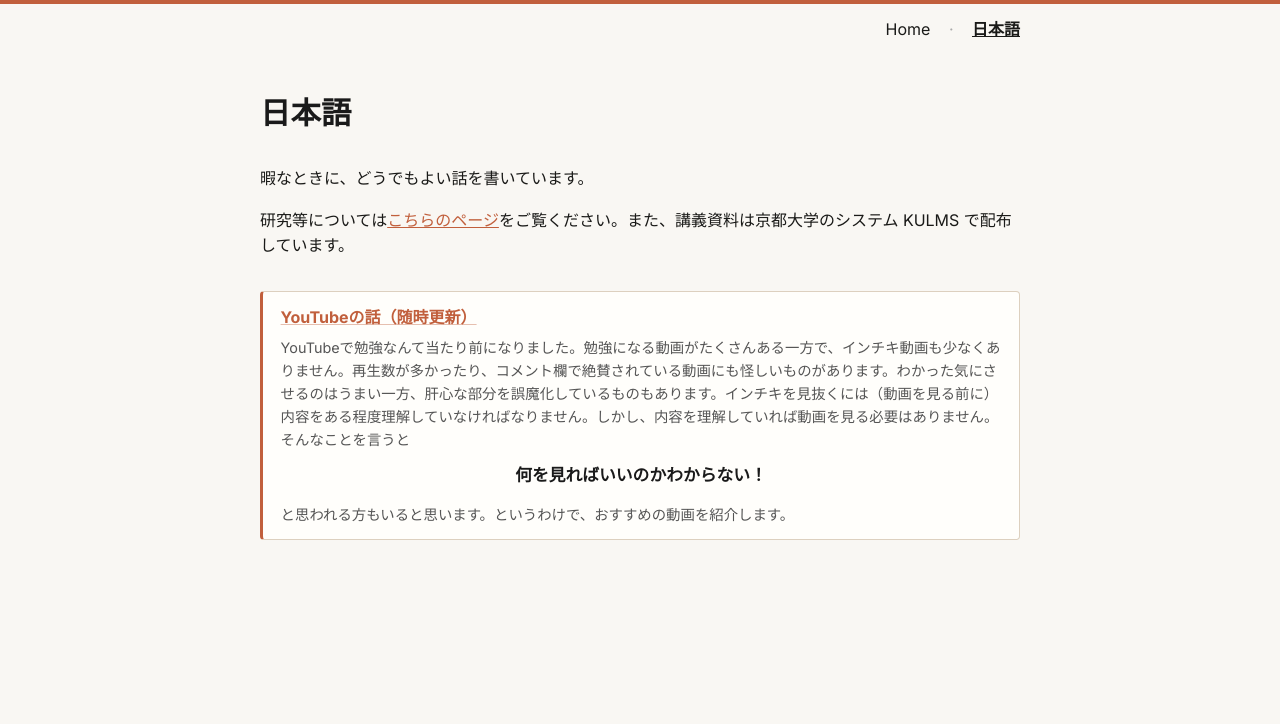
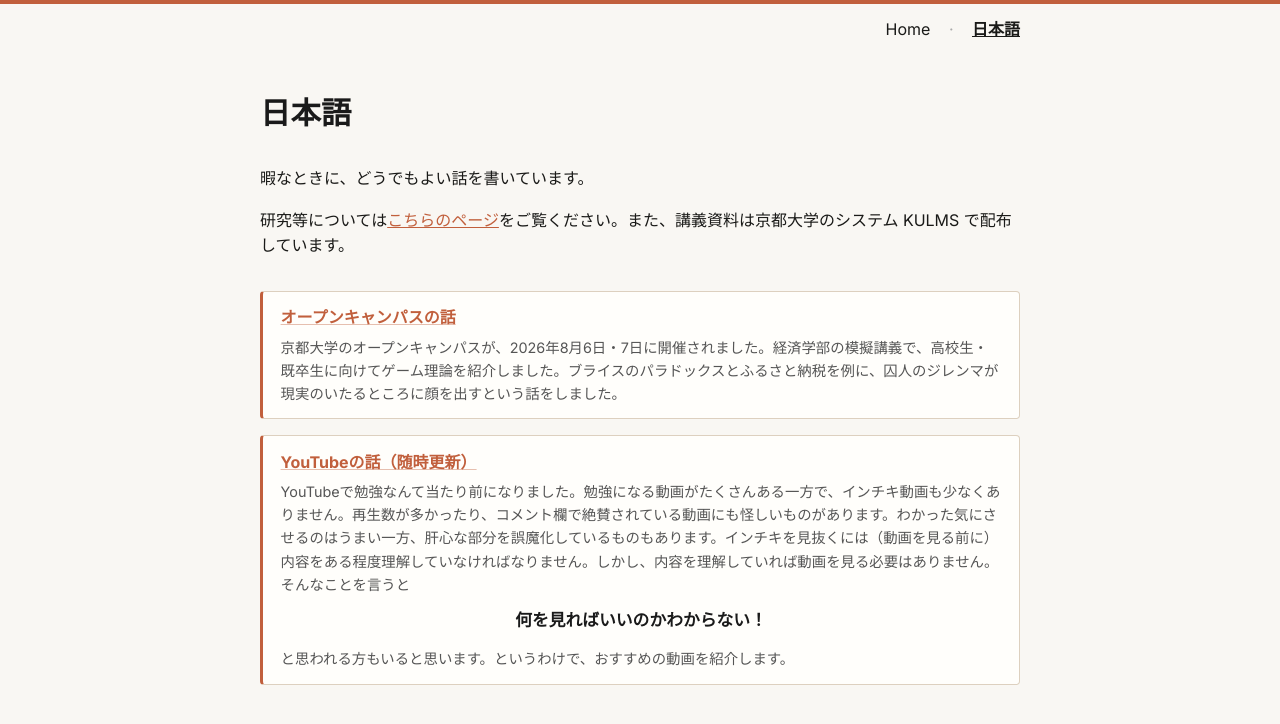
Before and after one commit to tetsuyahoshino137/tetsuyahoshino137.github.io, a Jekyll site: the page built from posts.html, in a window 1280 px wide. Shown: the top 724 px of the page. Built offline with Jekyll 4.4.1, drawn with Linux system fonts in a browser that asks for light colours.

Commit message:
Add オープンキャンパスの話 blog post
Convert posts/open_campus.md into a Jekyll HTML post at /posts/open-campus/
following the youtube.html layout, and link it from the 日本語 index.

Co-Authored-By: Claude Opus 4.8 (1M context) <noreply@anthropic.com>

```diff
--- a/posts.html
+++ b/posts.html
@@ -11,6 +11,12 @@ permalink: /posts/
     <p>暇なときに、どうでもよい話を書いています。</p>
     <p>研究等については<a href="https://tetsuyahoshino.com">こちらのページ</a>をご覧ください。また、講義資料は京都大学のシステム KULMS で配布しています。</p>
   </div>
+  <a class="post-card" href="/posts/open-campus/">
+    <div class="pc-title">オープンキャンパスの話</div>
+    <div class="pc-desc">
+      <p>京都大学のオープンキャンパスが、2026年8月6日・7日に開催されました。経済学部の模擬講義で、高校生・既卒生に向けてゲーム理論を紹介しました。ブライスのパラドックスとふるさと納税を例に、囚人のジレンマが現実のいたるところに顔を出すという話をしました。</p>
+    </div>
+  </a>
   <a class="post-card" href="/posts/youtube/">
     <div class="pc-title">YouTubeの話（随時更新）</div>
     <div class="pc-desc">
```
Also changed, not shown: posts/open_campus.html (added, +47 -0 lines).
